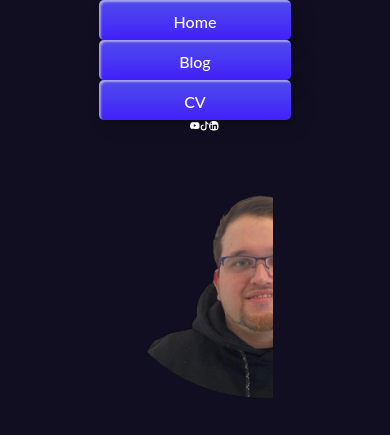
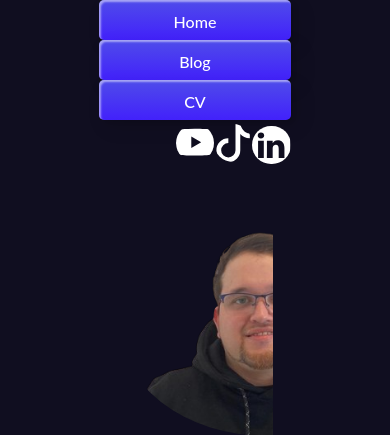
Before and after one commit to HaiDekimasu/portafolio_jeff, a Django app: page / in a window 390 px wide; the page is wider, and only the part inside the window is pictured. Shown: the top 435 px of that part. Run offline with Django 4.2, Linux system fonts and the light colour scheme; data comes from the database, SQL or seed files in the repository.

Commit message:
eliminacion de containerredes innecesario

```diff
--- a/Templates/layout/partials/navbar.html
+++ b/Templates/layout/partials/navbar.html
@@ -3,7 +3,7 @@
     <a class="custom-btn btn-11"  href="/">Home</a>
     <a class="custom-btn btn-11" href="{% url 'vblog'  %}">Blog</a>
     <a class="custom-btn btn-11" href="{% url 'vblog'  %}">CV</a>
-<seccion class="containerredes">
+
     <div class="navredes">
         <a href="https://www.linkedin.com/feed/" target="_blank">
             <svg xmlns="http://www.w3.org/2000/svg" width="33%" height="33%" fill="currentColor" class="kedin" viewBox="0 0 16 16">
@@ -22,5 +22,5 @@
             </svg>
         </a>
     </div>
-</seccion>
+
 </div>
--- a/static/styles/estilos.css
+++ b/static/styles/estilos.css
@@ -20,13 +20,6 @@ a{
     align-items: center;
     width: 70%;
     height:3rem;
-    /*  background-color: #452cd44d; */
-}
-.containerredes{
-    display: flex;
-    align-items: center;
-    width: 30%;
-    justify-content: space-evenly;
 }
 .navredes{
     width: 25%;
@@ -276,10 +269,10 @@ button {
     .btn-11{
         width: 70%;
     }
-    .containerredes{
-        display: flex;
-        align-items: center;
+    .navredes{
         width: 70%;
         justify-content: space-evenly;
+        float: none;
+        align-items: center;
     }
 }
```
